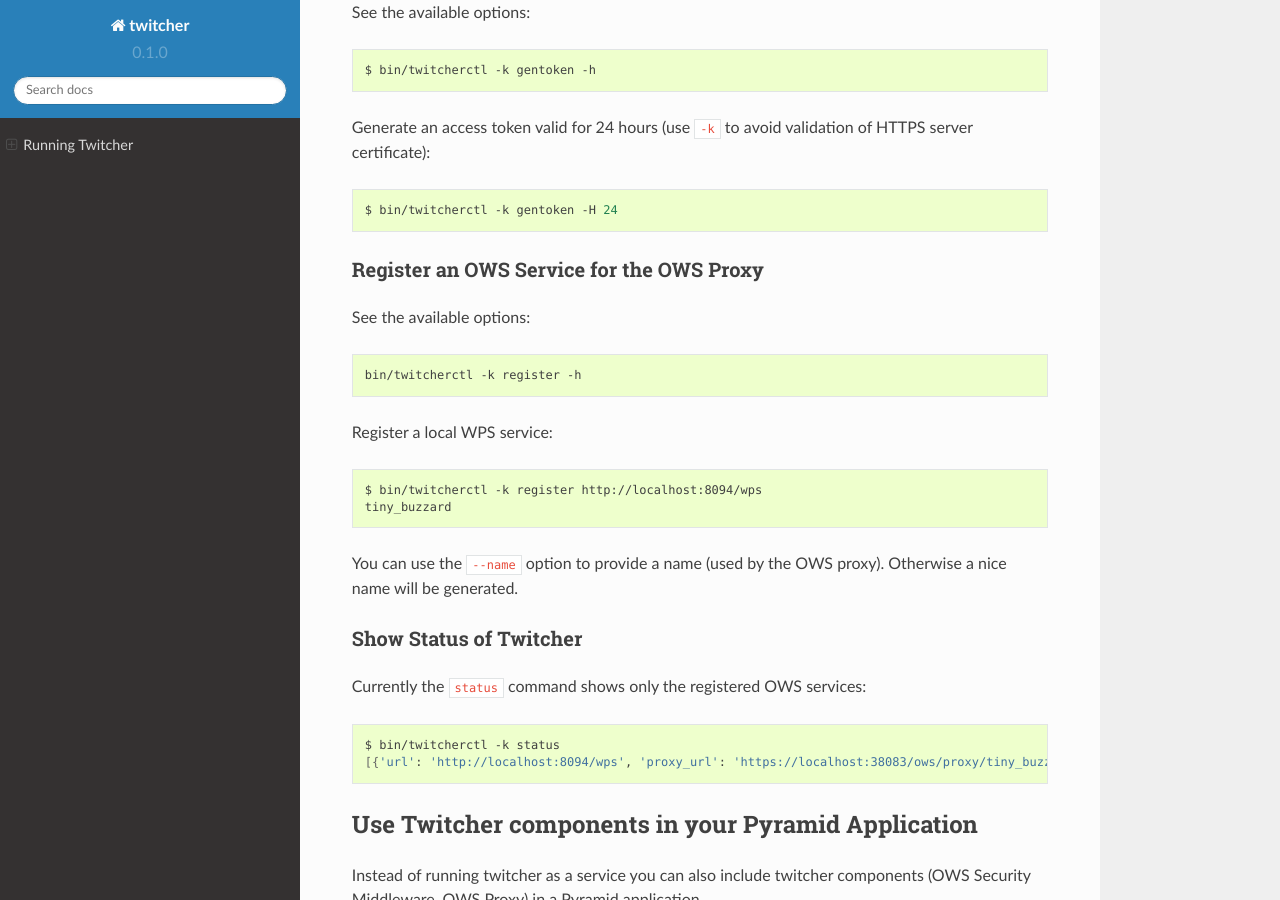
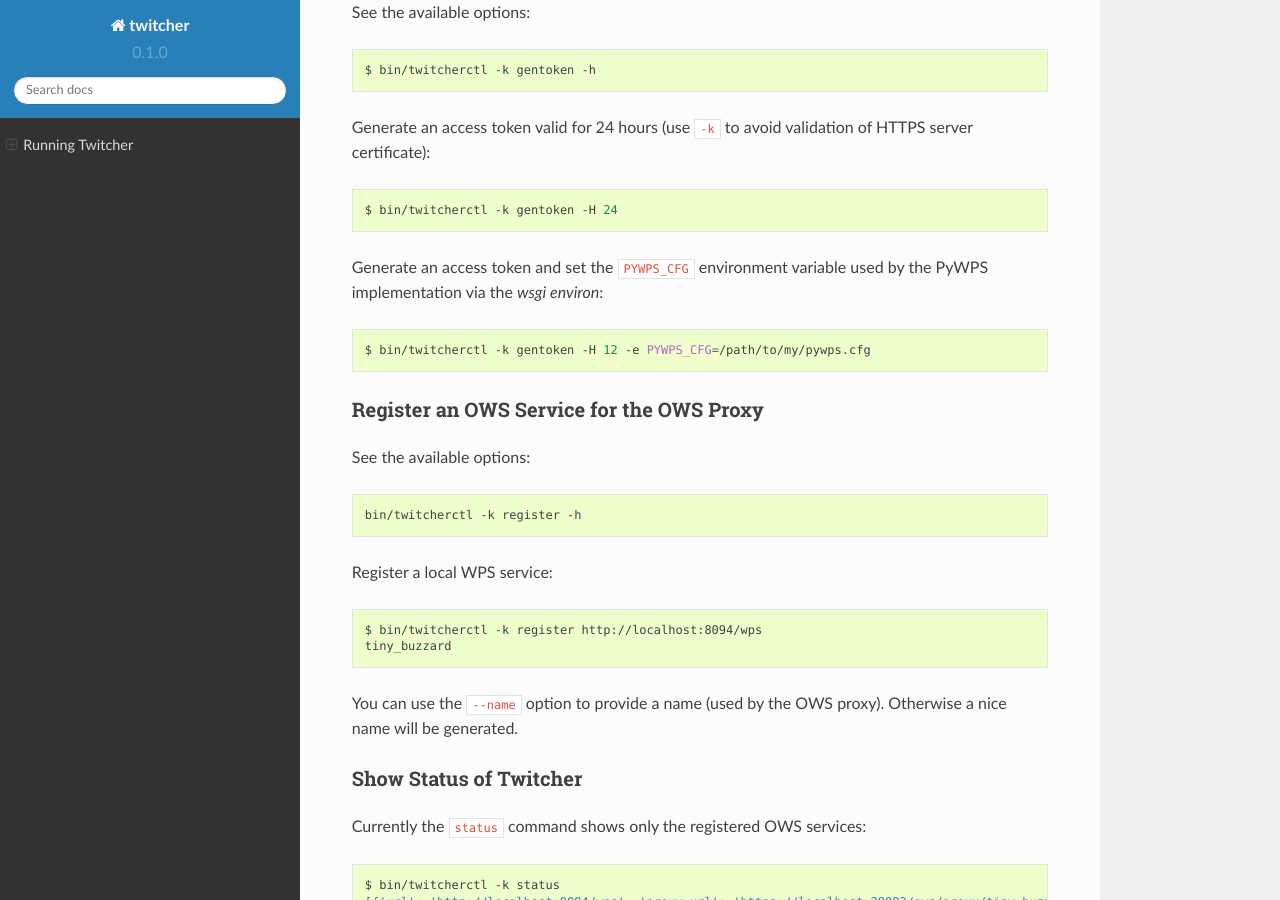
Before and after one commit to crim-ca/weaver, a Sphinx documentation site: the page built from docs/source/running.rst, in a window 1280 px wide and 900 px high, scrolled down 1972 px. Built offline with Sphinx 7.4.7 and the Read the Docs theme 2.0.0, drawn with Linux system fonts in a browser that asks for light colours.

Commit message:
update docs

```diff
--- a/docs/source/overview.rst
+++ b/docs/source/overview.rst
@@ -19,13 +19,14 @@ The following image gives an overview of the Twitcher components.
 The Aim
 =======
 
-The aim is to have a simple to use security filter for OGC/OWS service (especially for Web Processing Services) which can be integrated in existing processing infrastructures.
+The aim is to have a simple to use security filter for OGC/OWS services (especially for Web Processing Services) which can be integrated in existing processing infrastructures.
 
 The design aims are:
 
 * Existing Web Processing Services and Clients should be able to use this security filter without modifications.
 * Simple: to use, to deploy, to maintain, to understand, ...
 * Token based security.
+* Tokens are only valid for a short period of time.
 * Able to provide additional data (user/process environment) with a security token.
 * Able to be used in a distributed infrastructure.
 * Python .. *ehm* not a requirement ... but more and more used.
--- a/docs/source/running.rst
+++ b/docs/source/running.rst
@@ -97,6 +97,13 @@ Generate an access token valid for 24 hours (use ``-k`` to avoid validation of H
    $ bin/twitcherctl -k gentoken -H 24
 
 
+Generate an access token and set the ``PYWPS_CFG`` environment variable used by the PyWPS implementation via the *wsgi environ*:
+
+.. code-block:: sh
+
+   $ bin/twitcherctl -k gentoken -H 12 -e PYWPS_CFG=/path/to/my/pywps.cfg
+
+
 Register an OWS Service for the OWS Proxy
 -----------------------------------------
 
--- a/docs/source/tutorial.rst
+++ b/docs/source/tutorial.rst
@@ -16,7 +16,7 @@ Install twitcher (see: :ref:`installation`) and make sure it is started with ``m
 
 .. code-block:: sh
 
-    $ cd twitcher
+    $ cd twitcher  # cd into the installation folder
     $ make status
     Supervisor status ...
     mongodb                          RUNNING   pid 6863, uptime 0:00:19
@@ -164,7 +164,7 @@ Make sure Twitcher is installed and running:
 
 .. code-block:: sh
 
-   $ cd ../twitcher
+   $ cd ../twitcher  # cd into the twitcher installation folder
    $ make restart
    $ make status
 
```
Also changed, not shown: other parts of docs/source/running.rst (+1 -1 lines).
